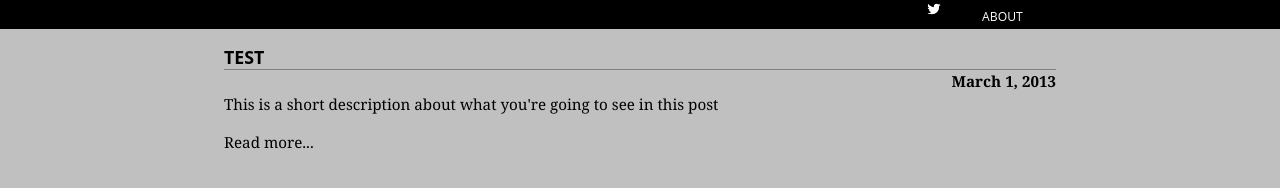
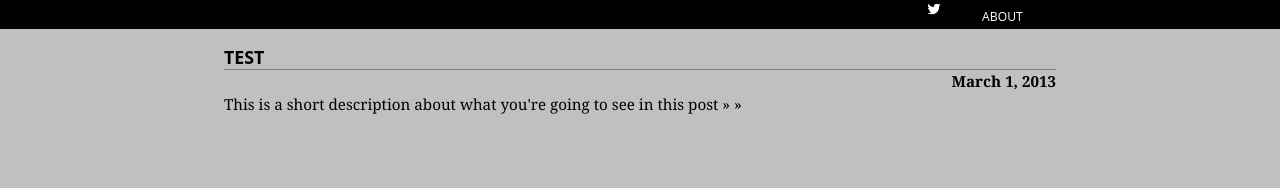
Before and after one commit to danielkonopacki/danielkonopacki.github.com, a Jekyll site: the page built from index.html, in a window 1280 px wide. Shown: the part 402-590 px from the top of the page. Built offline with Jekyll 4.4.1, drawn with Linux system fonts in a browser that asks for light colours; Markdown is read by kramdown in place of the engine named in the settings.

Commit message:
Post adjustments

```diff
--- a/index.html
+++ b/index.html
@@ -9,8 +9,7 @@ title: Home
       <div class="post-blurb">
         <h3><a href="{{ post.url }}">{{ post.title }}</a></h3>
         <h4>{{ post.date | date: "%B %e, %Y" }}</h4>
-        <div>{{ post.description }}</div>
-        <p><a href="{{ post.url }}">Read more...</a></p>
+        <div>{{ post.description }} <a href="{{ post.url }}">&raquo; &raquo;</a></div>
       </div>
     {% endfor %}
   </div>
```
Also changed, not shown: 1 other file.
